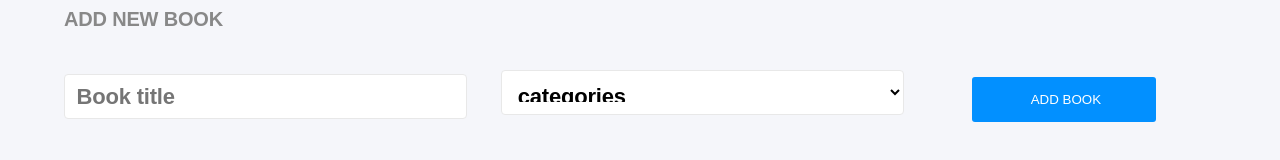
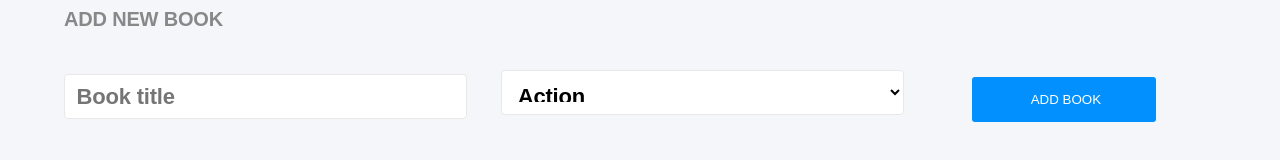
Before and after one commit to oyelakinG9/bookstore, a React (Create React App) app: page / in a window 1280 px wide. Shown: the part 202-362 px from the top of the page. Built offline with nearby package versions, Linux system fonts and the light colour scheme; no server answers.

Commit message:
Modify selet element in the form component

```diff
--- a/src/Components/Form.js
+++ b/src/Components/Form.js
@@ -29,11 +29,12 @@ const Form = () => {
       <form onSubmit={(e) => onSubmit(e)} className="form">
         <input onChange={handleChange('title')} type="text" name="title" placeholder="Book title" value={bookInfo.title} className="title" />
         <select onChange={handleChange('category')} type="text" name="category" placeholder="category" value={bookInfo.category} className="category">
-          <option value="categories" className="text-category">categories</option>
-          <option value="volvo">Action</option>
-          <option value="saab">Science fiction</option>
-          <option value="mercedes">Economy</option>
-          <option value="audi">Adventure</option>
+          <optgroup label="categories" className="text-category">
+            <option value="Action">Action</option>
+            <option value="Science fiction">Science fiction</option>
+            <option value="Economy">Economy</option>
+            <option value="Adventure">Adventure</option>
+          </optgroup>
         </select>
         <button type="submit" className="add-btn">ADD BOOK</button>
       </form>
```
